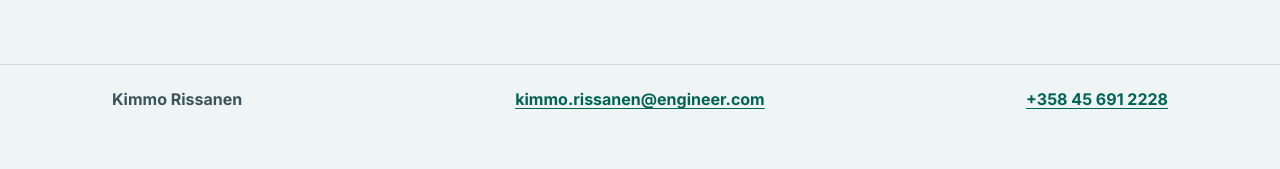
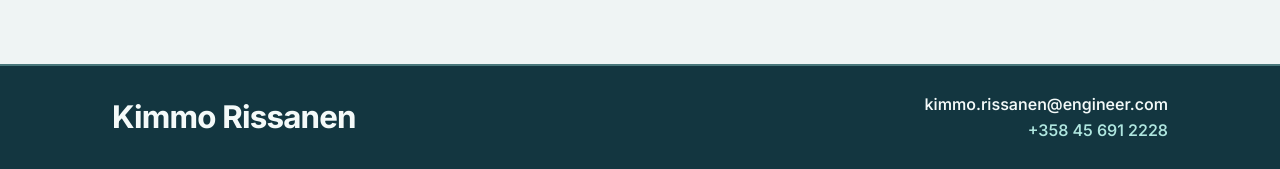
Before and after one commit to CimiRizz/cimirizz.github.io, a plain HTML site: page index.html in a window 1280 px wide. Shown: the part 4705-4874 px from the top of the page. Before the commit the page ends 4838 px from the top, so only its background shows below. Drawn offline with Linux system fonts and the light colour scheme.

Commit message:
Add files via upload

```diff
--- a/index.html
+++ b/index.html
@@ -291,19 +291,43 @@
     main > #how-i-work { padding-block: clamp(1rem, 2.5vw, 1.5rem); }
     main > :is(#delivery, #delivery-metrics) { padding-block-end: clamp(1rem, 2.5vw, 1.5rem); }
     main > :is(#leadership, #apps) { padding-block: clamp(1.25rem, 3vw, 2rem); }
+    .site-footer {
+      padding-block: clamp(1rem, 3vw, 1.65rem);
+      background: #133640;
+      border-top: 2px solid #49777b;
+      color: #f4faf9;
+    }
     .footer-contact {
       display: grid;
-      grid-template-columns: minmax(0, 1fr) auto minmax(0, 1fr);
+      grid-template-columns: minmax(0, 1fr) minmax(0, auto);
       align-items: center;
-      gap: .5rem 1rem;
+      gap: .65rem 1.5rem;
     }
-    .footer-contact { font-weight: 700; }
-    .footer-contact .footer-email { justify-self: center; overflow-wrap: anywhere; }
-    .footer-contact .footer-phone { justify-self: end; white-space: nowrap; }
-    @media (max-width: 40rem) {
+    .footer-name {
+      color: inherit;
+      font-size: clamp(1.5rem, 3vw, 1.95rem);
+      font-weight: 720;
+      letter-spacing: -.025em;
+      line-height: 1.2;
+    }
+    .footer-links {
+      display: grid;
+      justify-items: end;
+      gap: .2rem;
+      text-align: right;
+    }
+    .footer-links a {
+      color: inherit;
+      font-weight: 550;
+      line-height: 1.45;
+      text-decoration: none;
+      overflow-wrap: anywhere;
+    }
+    .footer-links .footer-phone { color: #afe6df; }
+    .footer-links a:hover, .footer-links a:focus-visible { text-decoration: underline; }
+    @media (max-width: 34rem) {
       .footer-contact { grid-template-columns: minmax(0, 1fr); }
-      .footer-contact .footer-phone { justify-self: center; }
-      .footer-contact p { text-align: center; }
+      .footer-links { justify-items: start; text-align: left; }
     }
     .delivery-metrics-grid {
       display: grid;
@@ -669,11 +693,13 @@
       </div>
     </section>
   </main>
-  <footer>
+  <footer class="site-footer">
     <div class="wrap footer-contact">
-      <p>Kimmo Rissanen</p>
-      <a class="footer-email" href="mailto:kimmo.rissanen@engineer.com" data-portfolio-event="email-click">kimmo.rissanen@engineer.com</a>
-      <a class="footer-phone" href="tel:+358456912228" data-portfolio-event="phone-click">+358 45 691 2228</a>
+      <p class="footer-name">Kimmo Rissanen</p>
+      <div class="footer-links">
+        <a class="footer-email" href="mailto:kimmo.rissanen@engineer.com" data-portfolio-event="email-click">kimmo.rissanen@engineer.com</a>
+        <a class="footer-phone" href="tel:+358456912228" data-portfolio-event="phone-click">+358 45 691 2228</a>
+      </div>
     </div>
   </footer>
   <script>
```
